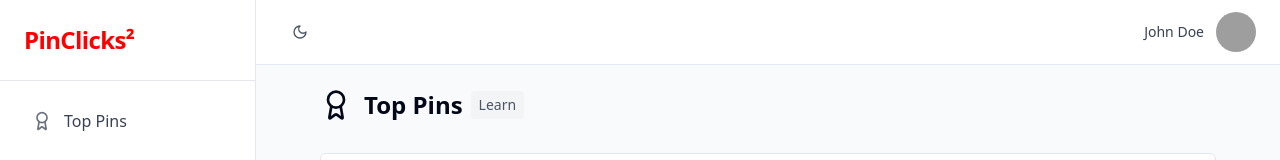
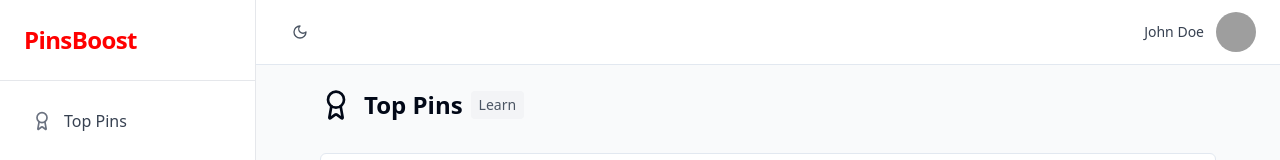
Before and after one commit to yassinei9/PinterestGrow, a React (Vite) app: page / in a window 1280 px wide. Shown: the top 160 px of the page. Built offline with nearby package versions, Linux system fonts and the light colour scheme; grey boxes are pictures that could not be loaded.

Commit message:
Rename "PinClicks" to "PinsBoost"
Updated the application to replace all instances of "PinClicks" with "PinsBoost" in the relevant components and files.
[skip gpt_engineer]

```diff
--- a/src/components/layout/SidebarNav.tsx
+++ b/src/components/layout/SidebarNav.tsx
@@ -28,7 +28,7 @@ export function SidebarNav() {
       <div className="p-6 border-b border-gray-200 dark:border-gray-800">
         <Link to="/" className="flex items-center">
           <span className="text-pinred dark:text-red-400 text-2xl font-bold tracking-tight">
-            PinClicks²
+            PinsBoost
           </span>
         </Link>
       </div>
```
